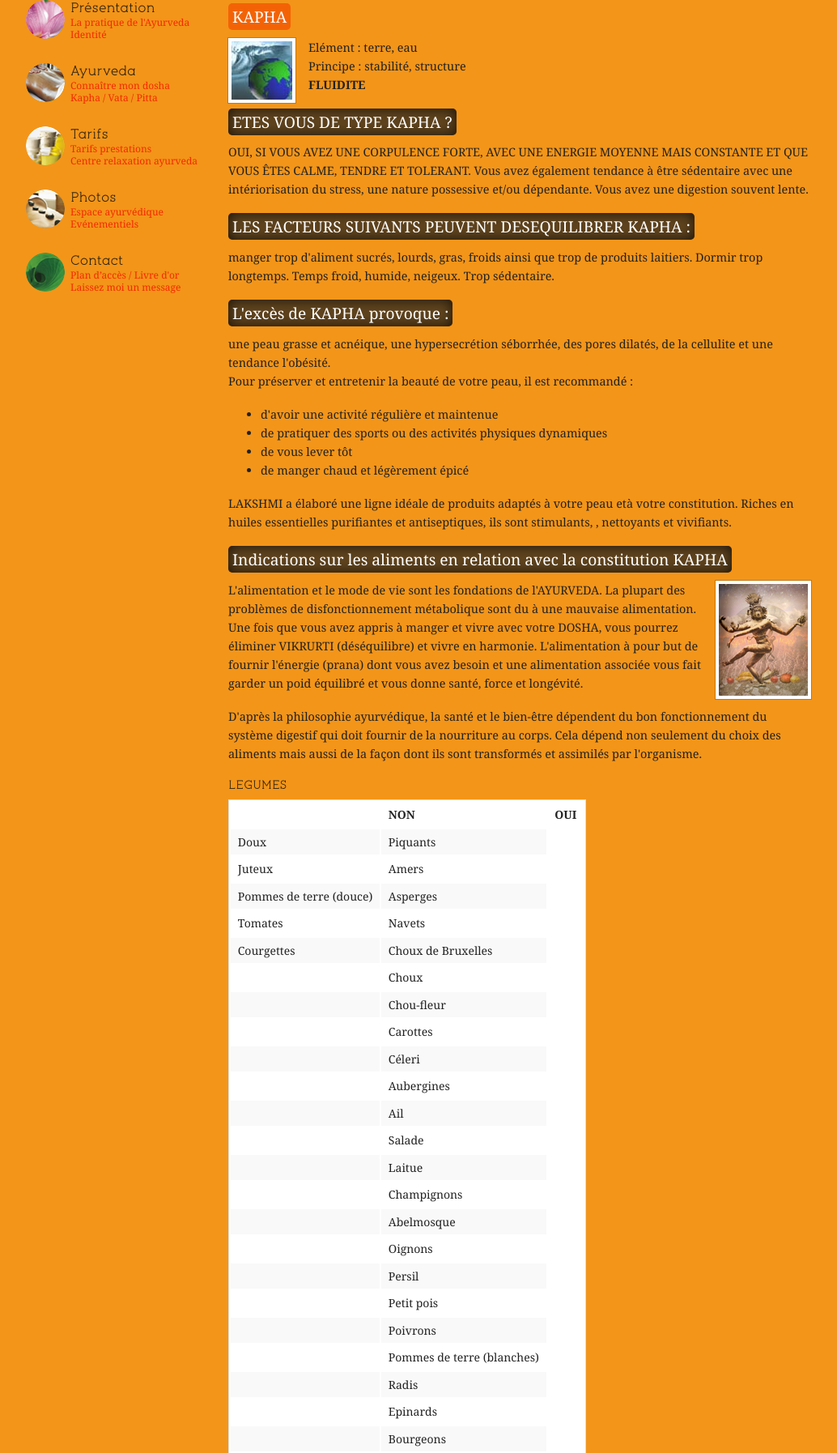
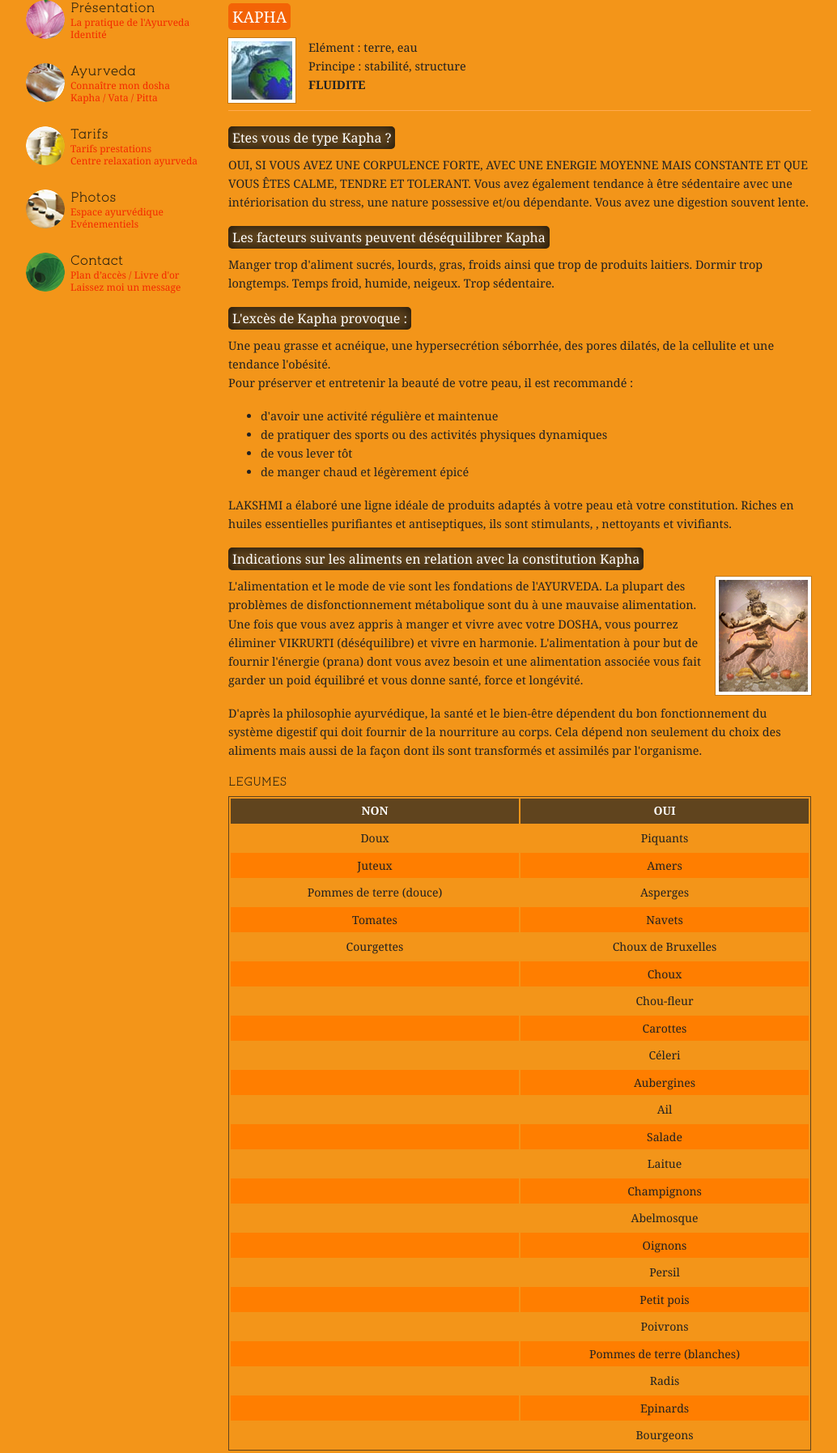
Before and after one commit to usinecreative/ayurveda, a PHP site: template views/main/kapha.html.twig in a window 1280 px wide. Shown: the part 185-1979 px from the top of the page at 81% size, without its empty margins (123-1157 px from the left). Run offline with PHP 8.4, Linux system fonts and the light colour scheme; the template is opened without the code that fills it, so the values that code supplies are empty; some libraries are stand-ins or nearby versions.

Commit message:
pages ayurveda

```diff
--- a/views/main/kapha.html.twig
+++ b/views/main/kapha.html.twig
@@ -6,16 +6,16 @@
     <img src="/images/x1pN1mp8dKYgTFSKsLSdLrs4fT9LuoLzPwwnPAO9chFm5D2isauo4mxVYS5KyvB3HPiJHKwLJrQRmHgI4x3-G-xBrcn3MAFb0DpTg6nmAB12mudzn-JPjpA1g.jpg" class="left th"  alt="regime, ayurveda, medecine, massage, lyon"/>
     <p>Elément  : terre, eau<br />
     Principe  : stabilité, structure<br />
-    <strong>FLUIDITE</strong></p>
-    <h2>ETES VOUS DE TYPE KAPHA ?</h2>
+    <strong>FLUIDITE</strong></p><hr />
+    <h2>Etes vous de type Kapha ?</h2>
     <p>OUI, SI VOUS AVEZ UNE CORPULENCE FORTE, AVEC UNE ENERGIE MOYENNE MAIS CONSTANTE ET QUE VOUS ÊTES CALME, TENDRE ET
        TOLERANT. Vous avez également tendance à être sédentaire avec une intériorisation du stress, une nature possessive
        et/ou dépendante. Vous avez une digestion souvent lente.</p>
-    <h2>LES FACTEURS SUIVANTS PEUVENT DESEQUILIBRER KAPHA :</h2>
-    <p>manger trop d'aliment sucrés, lourds, gras, froids ainsi que trop de produits laitiers. Dormir trop longtemps. Temps
+    <h2>Les facteurs suivants peuvent déséquilibrer Kapha</h2>
+    <p>Manger trop d'aliment sucrés, lourds, gras, froids ainsi que trop de produits laitiers. Dormir trop longtemps. Temps
     froid, humide, neigeux. Trop sédentaire.</p>
-    <h2>L'excès de KAPHA provoque :</h2>
-    <p>une peau grasse et acnéique, une hypersecrétion séborrhée, des pores dilatés, de la cellulite et une tendance l'obésité.<br />
+    <h2>L'excès de Kapha provoque : </h2>
+    <p>Une peau grasse et acnéique, une hypersecrétion séborrhée, des pores dilatés, de la cellulite et une tendance l'obésité.<br />
     Pour préserver et entretenir la beauté de votre peau, il est recommandé :</p>
     <ul>
         <li>d'avoir une activité régulière et maintenue</li>
@@ -25,7 +25,7 @@
     </ul>
     <p>LAKSHMI a élaboré une ligne idéale de produits adaptés à votre peau età votre constitution. Riches en huiles
         essentielles purifiantes et antiseptiques, ils sont stimulants, , nettoyants et vivifiants.</p>
-    <h2>Indications sur les aliments en relation avec la constitution KAPHA</h2>
+    <h2>Indications sur les aliments en relation avec la constitution Kapha</h2>
     <img src="/images/chivaregime.jpg" class="right th" alt="regime, ayurveda, medecine, massage, lyon"/>
      <p>L'alimentation et le mode de vie sont les fondations de l'AYURVEDA. La plupart des problèmes de disfonctionnement
          métabolique sont du à une mauvaise alimentation. Une fois que vous avez appris à manger et vivre avec votre DOSHA,
@@ -36,11 +36,14 @@
         qui doit fournir de la nourriture au corps. Cela dépend non seulement du choix des aliments mais aussi de la
         façon dont ils sont transformés et assimilés par l'organisme.</p>
     <h3>LEGUMES</h3>
-    <table >
-        <th>
-            <td ><strong>NON</strong></td>
-            <td ><strong>OUI</strong></td>
-        </th>
+    <table class="text-center">
+        <thead>
+            <tr>
+                <th class="text-center">NON</th>
+                <th class="text-center">OUI</th>
+            </tr>
+        </thead>
+        <tbody>
             <tr>
                 <td >Doux</td>
                 <td >Piquants</td>
@@ -133,9 +136,10 @@
                 <td >&nbsp;</td>
                 <td>Bourgeons</td>
             </tr>
+        </tbody>
     </table>
     <h3>FRUITS</h3>
-    <table >
+    <table class="text-center">
         <tr>
             <td >Doux</td>
             <td >Pommes</td>
@@ -194,7 +198,7 @@
         </tr>
     </table>
     <h3>CEREALES</h3>
-    <table >
+    <table class="text-center">
         <tr>
             <td >Avoine (cuite)</td>
             <td >Orge</td>
@@ -221,7 +225,7 @@
         </tr>
     </table>
 <h3>ŒUFS – VIANDES - POISSONS</h3>
-    <table >
+    <table class="text-center">
         <tr>
             <td >Bœuf</td>
             <td >Viande foncée de poulet ou dinde</td>
@@ -248,13 +252,13 @@
         </tr>
     </table>
 <h3>LEGUMES</h3>
-    <table >
+    <table>
         <tr>
             <td>Tous les légumes sauf les haricots, les haricots de soya et les lentilles noires</td>
         </tr>
     </table>
     <h3>NOIX, NOISETTES, CACAHUETES, ANACARDIER, COCO, etc……</h3>
-    <table >
+    <table>
         <tr>
             <td >Absolument à éviter</td>
         </tr>
@@ -273,7 +277,7 @@
         </tr>
     </table>
 <h3>ASSAISONNEMENTS</h3>
-    <table>
+    <table >
         <tr>
             <td >On peut utiliser toutes les épices, sauf le sel</td>
         </tr>
--- a/web/sass/app.scss
+++ b/web/sass/app.scss
@@ -9,6 +9,14 @@
 @import "foundation/components/orbit";
 @import "foundation/components/reveal";
 @import "compass/css3";
+//var table custo
+$table-bg: #f39519;
+$table-even-row-bg: #ff7e00;
+$table-border-color: #60441e;
+$table-head-bg: #60441e;
+$table-head-font-color: #fff;
+@import "foundation/components/tables";
+
 
 @include font-face(
     "piron", font-files("/fonts/tfpironv2-webfont.eot",
--- a/web/sass/partials/_content.scss
+++ b/web/sass/partials/_content.scss
@@ -1,6 +1,4 @@
 // main content
-.right{margin-left: 1em}
-.left{margin-right: 1em}
 #content{
   h3{
     font:normal 0.9em "piron",Georgia, "Times New Roman", Times, serif;
@@ -13,4 +11,23 @@
   li{margin-left: 40px}
   hr{border-color:#ffaa4f;}
   audio{width: 100%; max-width: 400px;}
+  button{
+    border-radius:5px;
+    background: #664723;
+    border-color:#4e361a ;
+    margin-top: 10px;
+    padding: 5px;
+    transition: background 0.5s ease;
+    &:hover{
+      background: #785429;
+    }
+  }
+  table{
+    width: 100%;
+    th, td{width: 50%;}
+  }
 }
+
+//class
+.right{margin-left: 1em}
+.left{margin-right: 1em}
--- a/web/sass/partials/_main.scss
+++ b/web/sass/partials/_main.scss
@@ -21,7 +21,7 @@ body{
     padding:3px 5px;
     color:#fff;
     display: table;
-    font:normal 1.2em Georgia, "Times New Roman", Times, serif;
+    font:normal 1em Georgia, "Times New Roman", Times, serif;
     a{
       color: #fff;
       &:hover, &:focus{color: #ffe9cb;}
```
Also changed, not shown: views/main/pitta.html.twig (+16 -14 lines), views/main/vata.html.twig (+23 -19 lines), web/css/app.css. Lines whose indentation alone changed are shown as unchanged.
